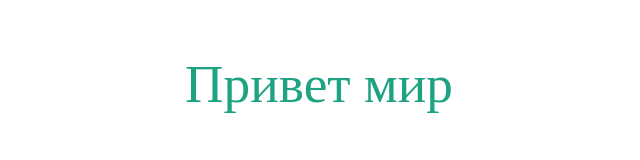
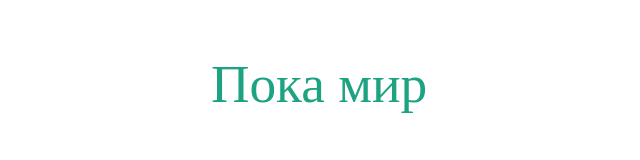
Before and after one commit to IharVypau/tutorial, a plain HTML site: page index.html in a window 1280 px wide. Shown: the whole page, without its empty margins (321-961 px from the left). Drawn offline with Linux system fonts and the light colour scheme.

Commit message:
changed index file 2

```diff
--- a/index.html
+++ b/index.html
@@ -13,7 +13,7 @@
     <div id="di">
 
     </div>
-    <p style="text-align: center">Привет мир</p>
+    <p style="text-align: center">Пока мир</p>
     <a href=""></a>
     <script src="les1.js"></script>
 </body>
```
